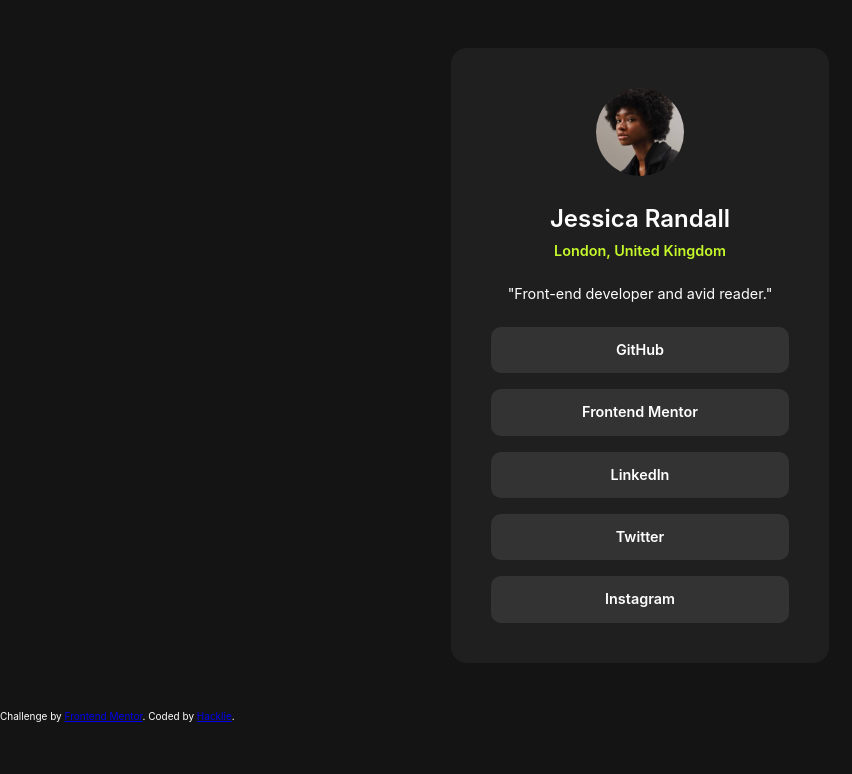
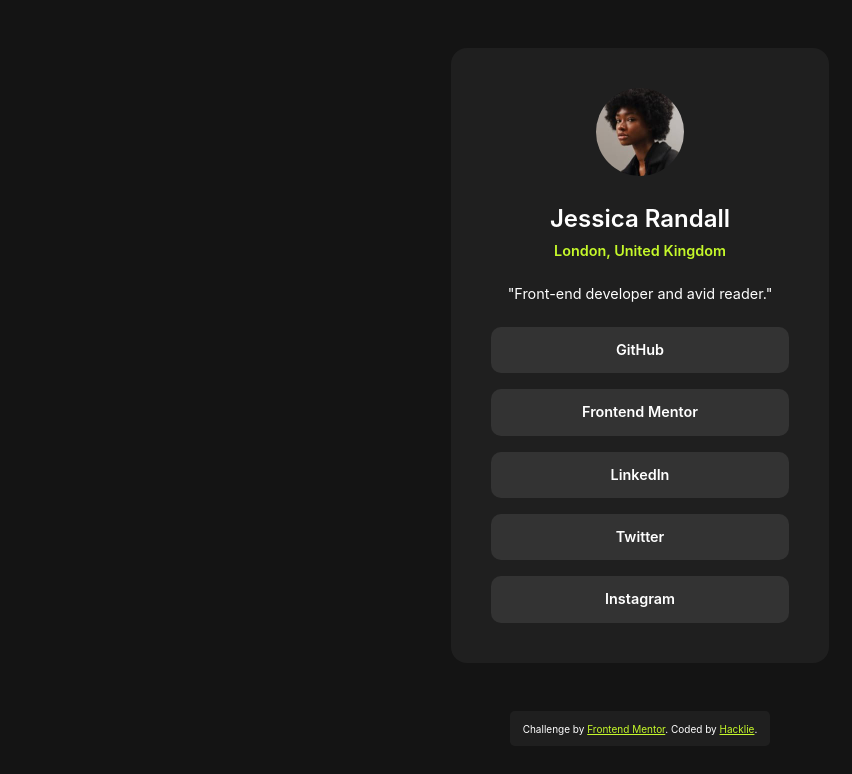
Before and after one commit to Hacklie/frontend-mentor-challenge-social-links-profile-main, a plain HTML site: page index.html in a window 1280 px wide. Shown: the whole page, without its empty margins (0-852 px from the left). Drawn offline with Linux system fonts and the light colour scheme.

Commit message:
Added attirbution style

```diff
--- a/style.css
+++ b/style.css
@@ -77,3 +77,17 @@ body {
   background-color: hsl(75, 94%, 57%);
   color: hsl(0, 0%, 12%);
 }
+
+.attribution {
+  background-color: hsl(0, 0%, 12%);
+  margin: auto;
+  width: fit-content;
+  margin-top: 2rem;
+  padding: 0.8rem 0.8rem;
+  border-radius: 0.3rem;
+}
+
+.attribution a:link,
+.attribution a:visited {
+  color: hsl(75, 94%, 57%);
+}
```
